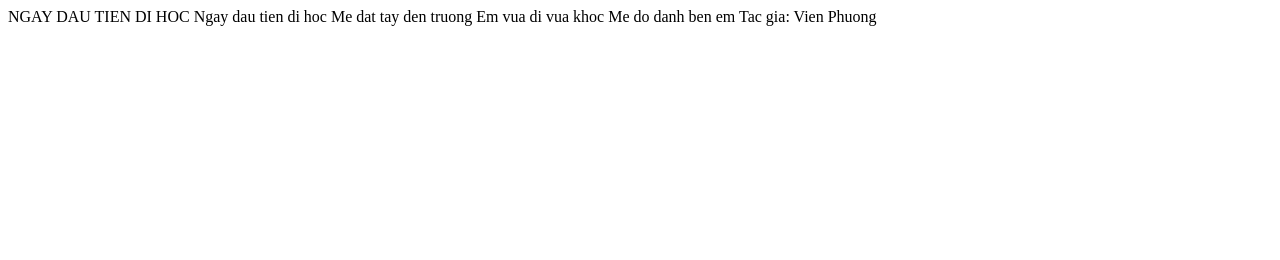
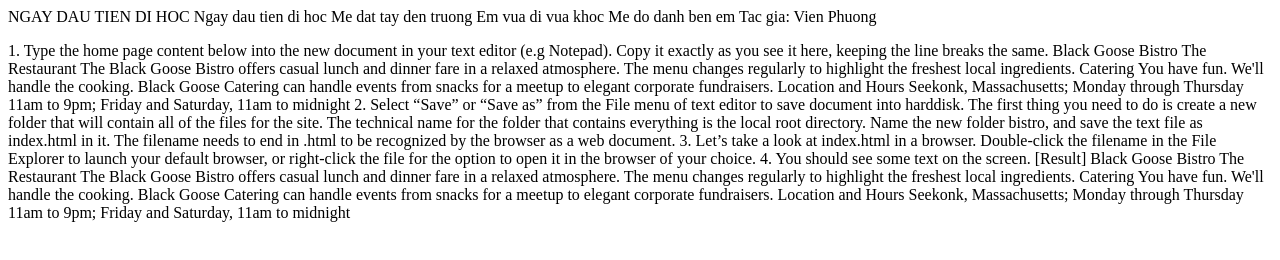
Before and after one commit to Thgilnuss/bt5, a plain HTML site: page index.html in a window 1280 px wide. Drawn offline with Linux system fonts and the light colour scheme.

Commit message:
add html

```diff
--- a/index.html
+++ b/index.html
@@ -10,5 +10,40 @@
     Em vua di vua khoc
     Me do danh ben em
     Tac gia: Vien Phuong
+    <p>1. Type the home page content below into the new document in your text editor (e.g Notepad). Copy it exactly as you see it here, keeping the line breaks the same.
+
+        Black Goose Bistro
+
+
+
+        The Restaurant
+
+        The Black Goose Bistro offers casual lunch and dinner fare in a relaxed atmosphere. The menu changes regularly to highlight the freshest local ingredients.
+
+
+
+        Catering
+
+        You have fun. We'll handle the cooking. Black Goose Catering can handle events from snacks for a meetup to elegant corporate fundraisers.
+
+
+
+        Location and Hours
+
+        Seekonk, Massachusetts;
+
+        Monday through Thursday 11am to 9pm; Friday and Saturday, 11am to
+
+        midnight
+
+        2. Select “Save” or “Save as” from the File menu of text editor to save document into harddisk. The first thing you need to do is create a new folder that will contain all of the files for the site. The technical name for the folder that contains everything is the local root directory. Name the new folder bistro, and save the text file as index.html in it. The filename needs to end in .html to be recognized by the browser as a web document.
+
+        3. Let’s take a look at index.html in a browser. Double-click the filename in the File Explorer to launch your default browser, or right-click the file for the option to open it in the browser of your choice.
+
+        4. You should see some text on the screen.
+
+        [Result]
+
+        Black Goose Bistro The Restaurant The Black Goose Bistro offers casual lunch and dinner fare in a relaxed atmosphere. The menu changes regularly to highlight the freshest local ingredients. Catering You have fun. We'll handle the cooking. Black Goose Catering can handle events from snacks for a meetup to elegant corporate fundraisers. Location and Hours Seekonk, Massachusetts; Monday through Thursday 11am to 9pm; Friday and Saturday, 11am to midnight</p>
 </body>
 </html>
```
